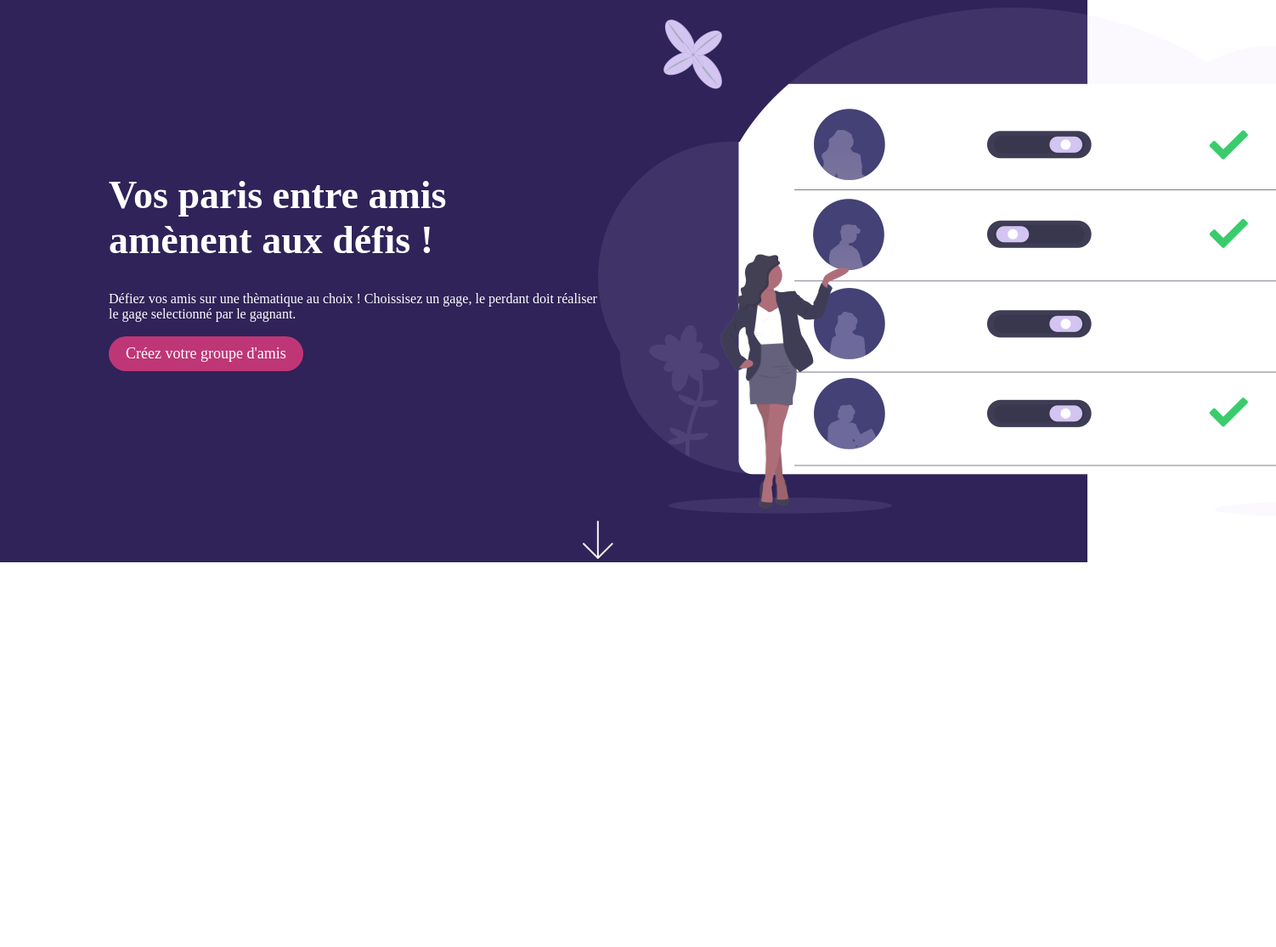
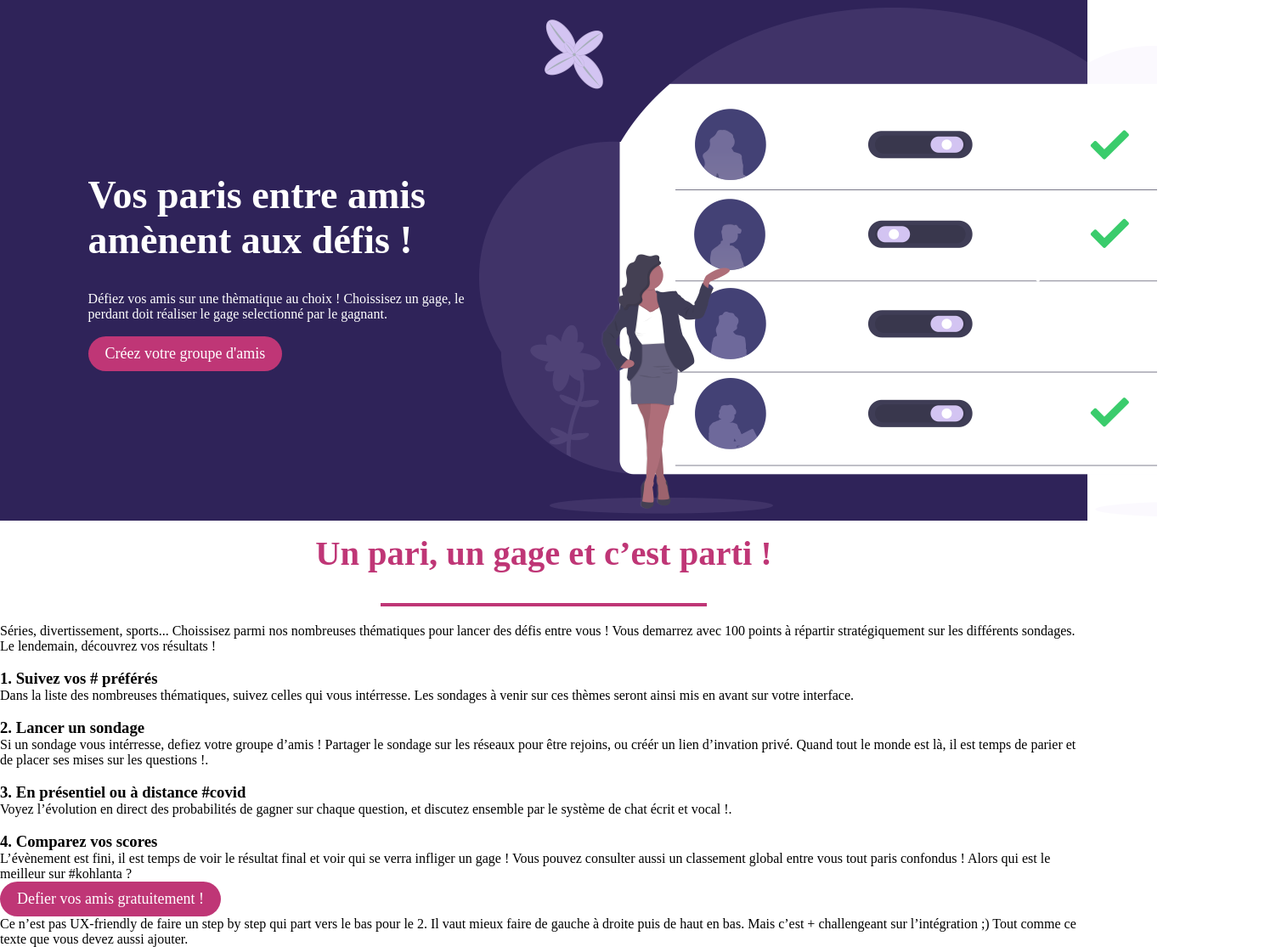
Before and after one commit to timoogo/maquette-integration, a plain HTML site: page index.html in a window 1280 px wide. Shown: the part 87-1202 px from the top of the page at 85% size, 1502 px wide, since content can reach past the window. Before the commit the page ends 800 px from the top, so only its background shows below. Drawn offline with Linux system fonts and the light colour scheme.

Commit message:
header bug fixed

```diff
--- a/assets/css/style.css
+++ b/assets/css/style.css
@@ -58,9 +58,10 @@ nav ul li a {
     flex-direction: row;
     align-items: center;
     justify-content: center;
-    width: 90%;
-    margin: 0 10%;
+    width: 100%;
+
     flex-wrap: wrap;
+    box-sizing: border-box;
 
 
 }
@@ -69,7 +70,9 @@ nav ul li a {
     display: flex;
     flex-direction: column;
     align-items: flex-start;
-    width: 50%;
+    flex-basis: 36%;
+    margin-left: 5%;
+    box-sizing: border-box;
 
 }
 .hero-banner-image{
@@ -101,3 +104,27 @@ button {
     font-size: 18px;
     font-weight: 500;
 }
+.clear.centered {
+    display: block;
+    margin: auto;
+
+    text-align: center;
+
+}
+h2{
+     color: var(--light-burgundy);
+     font-size: 40.5px;
+     font-weight: bold;
+     font-stretch: normal;
+     padding: 15px;
+
+}
+hr{
+    width: 30%;
+    margin: 20px auto !important;
+    box-sizing: border-box;
+    background-color: var(--light-burgundy);
+    height: 4px;
+    border: 0;
+
+}
--- a/index.html
+++ b/index.html
@@ -42,6 +42,41 @@
                 </div>
             </section>
         </header>
+        <section class="rules">
+            <div class="sectionTitle">
+                <h2 class="clear centered">Un pari, un gage et c’est parti !</h2>
+                <hr class="clear centered">
+            </div>
+            <p>
+                Séries, divertissement, sports... Choissisez parmi nos nombreuses thématiques pour lancer des défis entre vous ! Vous demarrez avec 100 points à répartir stratégiquement sur les différents sondages. Le lendemain, découvrez vos résultats !
+            </p>
+            <div class="steps">
+                <div class="step">
+                    <img src="" alt="">
+                    <h3>1. Suivez vos # préférés</h3>
+                    <p>Dans la liste des nombreuses thématiques, suivez celles qui vous intérresse. Les sondages à venir sur ces thèmes seront ainsi mis en avant sur votre interface.</p>
+                </div>
+                <div class="step">
+                    <img src="" alt="">
+                    <h3>2. Lancer un sondage</h3>
+                    <p>Si un sondage vous intérresse, defiez votre groupe d’amis ! Partager le sondage sur les réseaux pour être rejoins, ou créér un lien d’invation privé. Quand tout le monde est là, il est temps de parier et de placer ses mises sur les questions !.</p>
+                </div>
+                <div class="step">
+                    <img src="" alt="">
+                    <h3>3. En présentiel ou à distance #covid</h3>
+                    <p>Voyez l’évolution en direct des probabilités de gagner sur chaque question, et discutez ensemble par le système de chat écrit et vocal !.</p>
+                </div>
+                <div class="step">
+                    <img src="" alt="">
+                    <h3>4. Comparez vos scores</h3>
+                    <p>L’évènement est fini, il est temps de voir le résultat final et voir qui se verra infliger un gage ! Vous pouvez consulter aussi un classement global entre vous tout paris confondus ! Alors qui est le meilleur sur #kohlanta ?</p>
+                </div>
+                <button class="callToAction">Defier vos amis gratuitement !</button>
+            </div>
+            <span class="annotation">Ce n’est pas UX-friendly de faire un step by step qui part vers le bas pour le 2.
+                Il vaut mieux faire de gauche à droite puis de haut en bas.
+                Mais c’est + challengeant sur l’intégration ;) Tout comme ce texte que vous devez aussi ajouter.</span>
+        </section>
     </div>
 </body>
 
```
